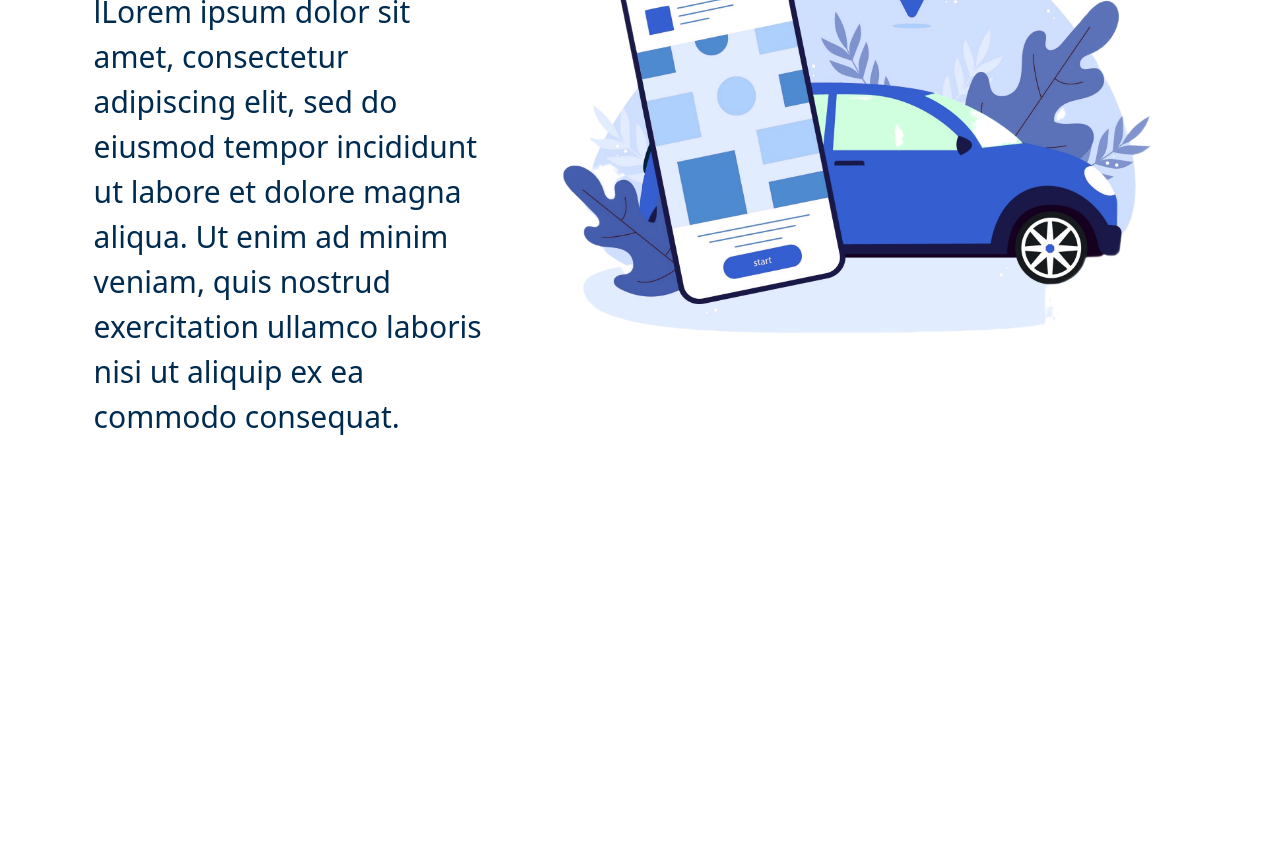
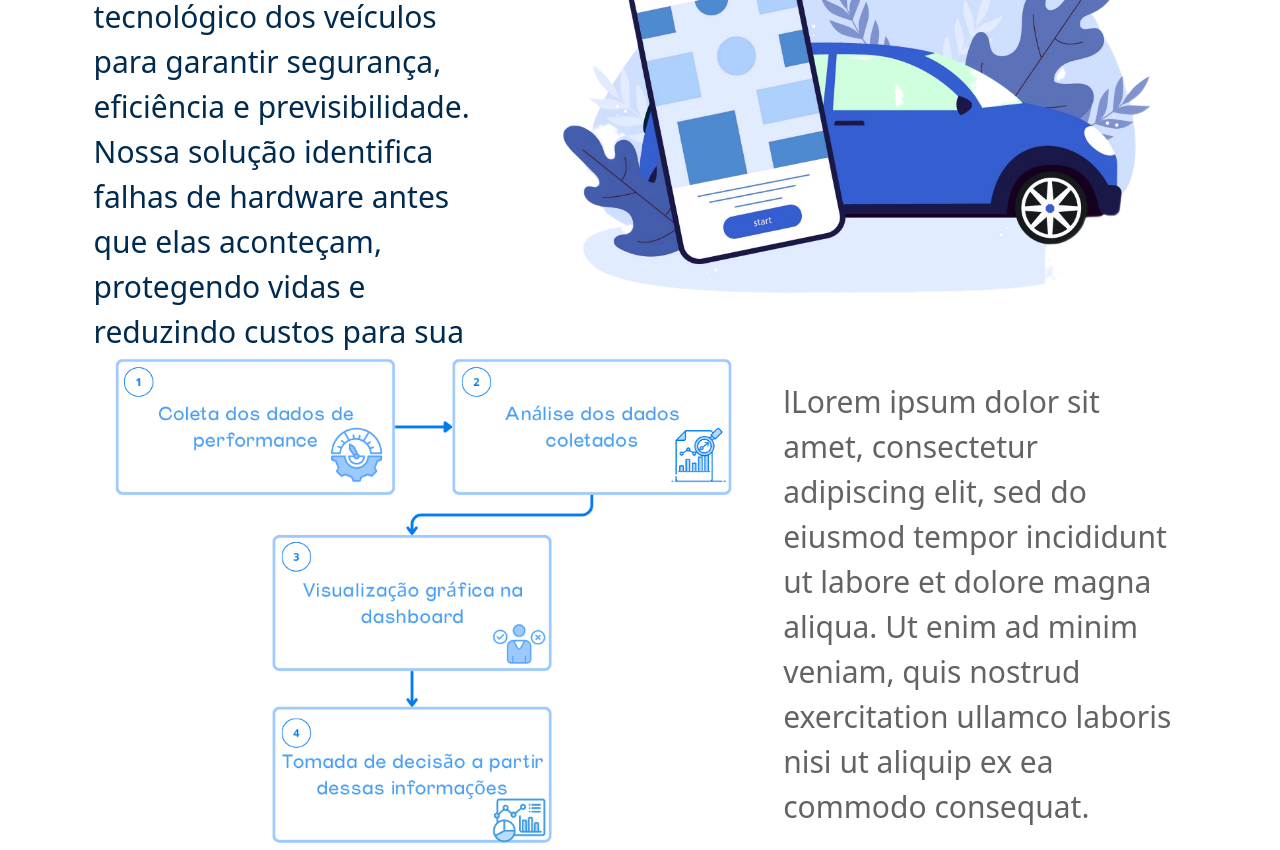
Before and after one commit to Navix-Monitoring/navix, a website: page public/index.html in a window 1280 px wide. Shown: the part 322-1172 px from the top of the page. Before the commit the page ends 800 px from the top, so only its background shows below. Drawn offline with nearby package versions, Linux system fonts and the light colour scheme.

Commit message:
Banner com diagrama de visão da página inicial feito

```diff
--- a/public/index.html
+++ b/public/index.html
@@ -37,15 +37,15 @@
         </div>
     </header>
     <div>
-        <div class="flex items-center justify-center" style="height: 80vh;">
+        <div class="flex items-center justify-center" style="height: 70vh;">
             <div class="flex justify-evenly" style="width: 90%;">
                 <div style="width: 35%;" class="content-center">
-
                     <h1 style="font-size: 64px; color: #002B50;">Inovação e Desenvolvimento</h1>
                     <p style="font-size: 30px; color: #002B50;">
-                        lLorem ipsum dolor sit amet, consectetur adipiscing elit, sed do eiusmod tempor incididunt ut
-                        labore et dolore magna aliqua. Ut enim ad minim veniam, quis nostrud exercitation ullamco
-                        laboris nisi ut aliquip ex ea commodo consequat.
+                        Monitoramos o coração tecnológico dos veículos para garantir segurança, eficiência e
+                        previsibilidade.
+                        Nossa solução identifica falhas de hardware antes que elas aconteçam, protegendo vidas e
+                        reduzindo custos para sua empresas.
                     </p>
                 </div>
                 <div>
@@ -53,6 +53,22 @@
                 </div>
             </div>
         </div>
+        <div class="flex items-center justify-center">
+            <div class="flex justify-evenly justify-between" style="width: 90%;">
+                <div >
+                    <img src="./assets/oie_YMhm7XHXpps8.png" alt="" width="660px" height="660px">
+                </div>
+                <div style="width: 35%;" class="content-center">
+                    <h1 style="font-size: 64px; color: #002B50;"></h1>
+                    <p style="font-size: 30px; color: #636363;">
+                        lLorem ipsum dolor sit amet, consectetur adipiscing elit, sed do eiusmod tempor incididunt ut
+                        labore et dolore magna aliqua. Ut enim ad minim veniam, quis nostrud exercitation ullamco
+                        laboris nisi ut aliquip ex ea commodo consequat.
+                    </p>
+                </div>
+            </div>
+
+        </div>
     </div>
 </body>
 
```
Also changed, not shown: public/assets/Captura de tela de 2025-08-15 12-36-05.png (added), public/assets/Cliente necessita de dados para gerir melhor sua empresa (1).png (added), public/assets/oie_YMhm7XHXpps8.png (added), public/assets/solucaoIndex.png (added), public/assets/solucaoIndexTitulo.png (added).
